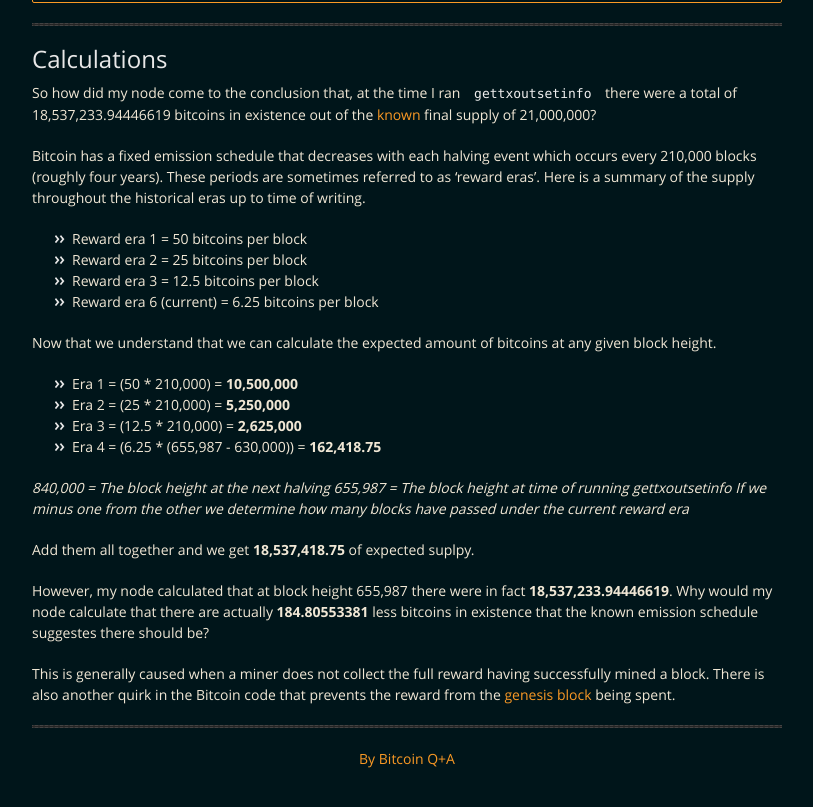
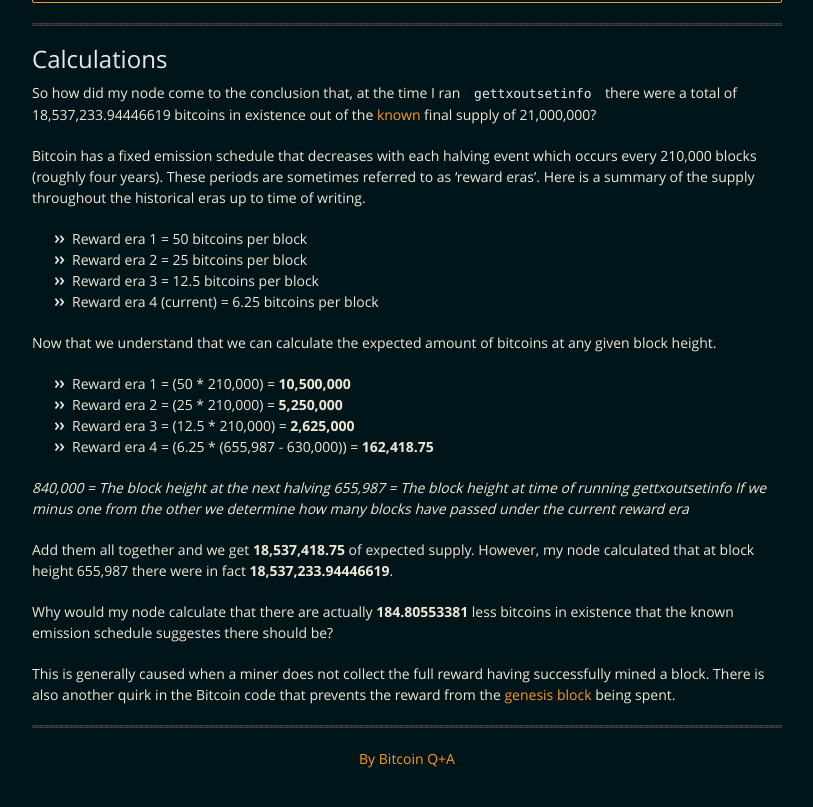
Before and after one commit to BitcoinQnA/verify-supply, a Jekyll site: the page built from index.md, in a window 1280 px wide and 900 px high, scrolled down 1704 px. Shown: the top 807 px of the window, without its empty margins (233-1046 px from the left). Built offline with Jekyll 4.4.1, drawn with Linux system fonts in a browser that asks for light colours.

Commit message:
Update index.md

```diff
--- a/index.md
+++ b/index.md
@@ -70,22 +70,22 @@ Bitcoin has a fixed emission schedule that decreases with each halving event whi
 * Reward era 1 = 50 bitcoins per block
 * Reward era 2 = 25 bitcoins per block
 * Reward era 3 = 12.5 bitcoins per block
-* Reward era 6 (current) = 6.25 bitcoins per block
+* Reward era 4 (current) = 6.25 bitcoins per block
 
 Now that we understand that we can calculate the expected amount of bitcoins at any given block height.
 
-* Era 1 = (50 * 210,000) = **10,500,000**
-* Era 2 = (25 * 210,000) = **5,250,000**
-* Era 3 = (12.5 * 210,000) = **2,625,000**
-* Era 4 = (6.25 * (655,987 - 630,000)) = **162,418.75**
+* Reward era 1 = (50 * 210,000) = **10,500,000**
+* Reward era 2 = (25 * 210,000) = **5,250,000**
+* Reward era 3 = (12.5 * 210,000) = **2,625,000**
+* Reward era 4 = (6.25 * (655,987 - 630,000)) = **162,418.75**
 
 *840,000 = The block height at the next halving*
 *655,987 = The block height at time of running gettxoutsetinfo*
 *If we minus one from the other we determine how many blocks have passed under the current reward era*
 
-Add them all together and we get **18,537,418.75** of expected suplpy.
+Add them all together and we get **18,537,418.75** of expected supply. However, my node calculated that at block height 655,987 there were in fact **18,537,233.94446619**.
 
-However, my node calculated that at block height 655,987 there were in fact **18,537,233.94446619**. Why would my node calculate that there are actually **184.80553381** less bitcoins in existence that the known emission schedule suggestes there should be?
+Why would my node calculate that there are actually **184.80553381** less bitcoins in existence that the known emission schedule suggestes there should be?
 
 This is generally caused when a miner does not collect the full reward having successfully mined a block. There is also another quirk in the Bitcoin code that prevents the reward from the [genesis block](https://en.bitcoin.it/wiki/Genesis_block) being spent.
 
```
